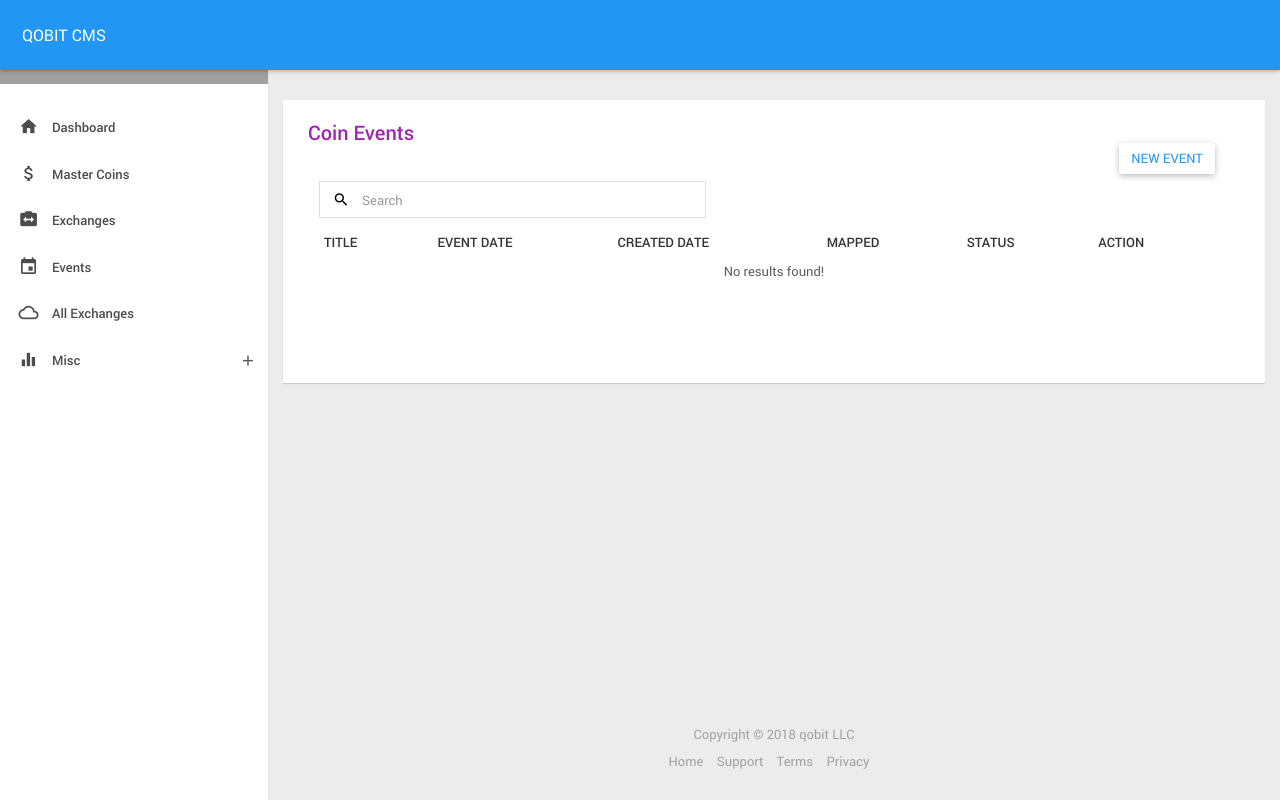
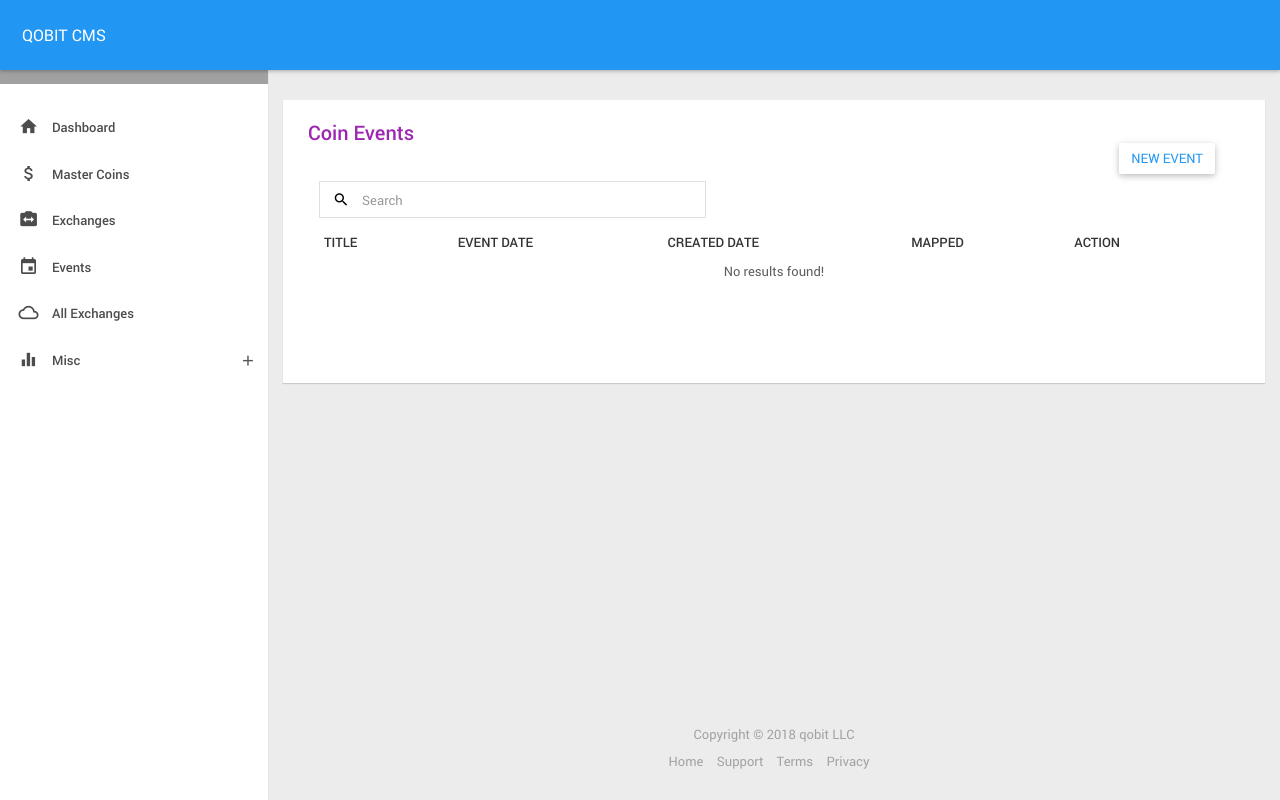
Before and after one commit to bytes-lab/cryptocurrency-cms, a Django app: template templates/events.html in a window 1280 px wide. Run offline with Django 3.2, Linux system fonts and the light colour scheme; the template is opened without the code that fills it, so the values that code supplies are empty; some libraries are stand-ins or nearby versions.

Commit message:
fill description in locale, revise event list page

```diff
--- a/general/views.py
+++ b/general/views.py
@@ -471,7 +471,8 @@ def events_(request):
             'title': ii.title,
             'date_event': str(ii.date_event_start.date()),
             'created_date': str(ii.created_date).split('+')[0].split('.')[0],
-            'status': ii.status.upper(),
+            'status_en': ii.status,
+            'status_zh': ii.coineventlocale_set.all().first().status,
             'mapped': 'YES' if ii.coins.all() else 'NO'
         })
 
--- a/scripts/coin_coinhourly_cc_gecko.py
+++ b/scripts/coin_coinhourly_cc_gecko.py
@@ -70,6 +70,7 @@ def main():
             }
 
             locale_info = {
+                'description': info.get('Description'),
                 'feature': info.get('Features'),
                 'technology': info.get('Technology')
             }
--- a/static/js/qobit.js
+++ b/static/js/qobit.js
@@ -29,11 +29,22 @@ function load_master_coins() {
     });
 }
 
+function getCls_ (status) {
+    if (status == 'draft') {
+        return 'c-purple';
+    } else if (status == 'published') {
+        return 'bgm-lightgreen c-white';
+    } else {
+        return 'bgm-gray c-white';
+    }
+}
+
 function load_events() {
     $("#data-table-events").bootgrid({
         formatters: {
             "commands": function(column, row) {
-                return "<a type=\"button\" class=\"btn btn-icon command-edit c-purple f-500 waves-effect waves-circle\" href=\"/events/" + row.id + "\">En</a>"+"<a type=\"button\" class=\"btn btn-icon command-edit c-orange f-500 waves-effect waves-circle\" href=\"/events/" + row.id + "/2\">Zh</a>";
+                return "<a type=\"button\" class=\"btn btn-icon command-edit "+getCls_(row.status_en)+" f-500 waves-effect waves-circle\" href=\"/events/" + row.id + "\">En</a>"+
+                       "<a type=\"button\" class=\"btn btn-icon command-edit "+getCls_(row.status_zh)+" f-500 waves-effect waves-circle\" href=\"/events/" + row.id + "/2\">Zh</a>";
             }
         },
         templates: {
--- a/templates/events.html
+++ b/templates/events.html
@@ -22,7 +22,6 @@
                                 <th data-column-id="date_event">Event Date</th>
                                 <th data-column-id="created_date">Created Date</th>
                                 <th data-column-id="mapped">Mapped</th>
-                                <th data-column-id="status">Status</th>
                                 <th data-column-id="action" data-formatter="commands" data-sortable="false">Action</th>
                             </tr>
                         </thead>
```
